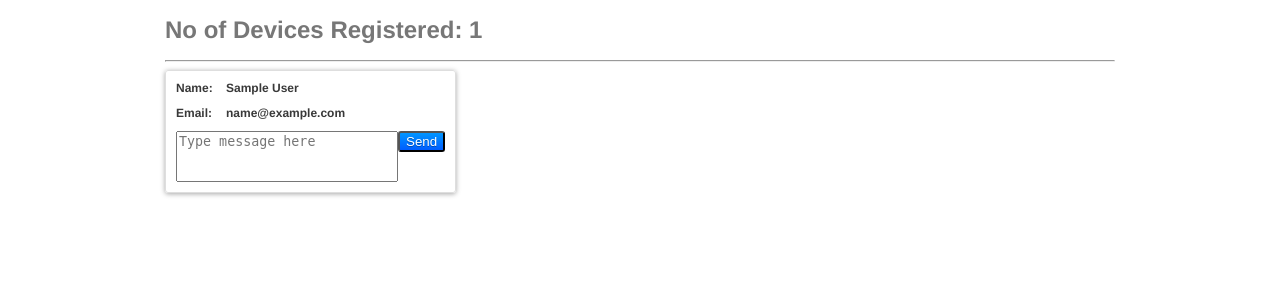
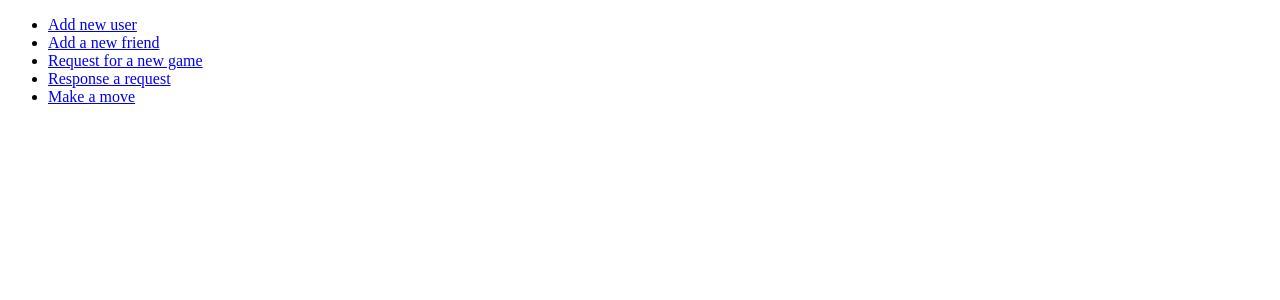
Before and after one commit to rchampa/Simon-Says-Server, a PHP site: page / in a window 1280 px wide. Shown: the top 300 px of the page. Run offline with PHP 8.4, Linux system fonts and the light colour scheme; tables that the repository leaves empty or names only in its code hold one stand-in row (values such as "Sample post"); some libraries are stand-ins or nearby versions.

Commit message:
v0.1 stable release

```diff
--- a/source/add_friend.html
+++ b/source/add_friend.html
@@ -3,7 +3,7 @@
 
 <br>Form to add new friends:
 
-<form method="post" action="add_friends.php" >
+<form method="post" action="add_friend.php" >
 <br>
 Your user name:
 <br>
--- a/source/adduser.html
+++ b/source/adduser.html
@@ -22,6 +22,12 @@ GCM id:
 <input type="Text" name="gcm_id" >
 <br>
 
+<br>
+Email:
+<br>
+<input type="Text" name="email" >
+<br>
+
 
 <input type="Submit" name="enviar" value="Add new user">
 </form>
--- a/source/db_functions.php
+++ b/source/db_functions.php
@@ -1,4 +1,47 @@
 <?php
+
+
+ /*
+	Codes and messages
+	===== === ========
+	By default an unknow problem wil be -1.
+
+	-1	Unknown problem.
+
+	User Registration
+	==== ============
+	0	User registration successfully.
+	1	$user is already registered, cant register the same user twice.
+
+	Add a friend
+	=== = ======
+	2	Friendship added successfully.
+	3	They are already friends.
+	4	$user is not registered.
+
+	Request a new game
+	======= = === ====
+	5	New game added, waiting for player to accept the request...
+	6	There is already a game in progress.
+	7	They are not friends.
+
+	Response a request game
+	======== = ======= ====
+	8	Accepted game.
+	9	Refused game.
+	10	Surrendered $user.
+	11	The game is already in progress.
+	12	The game does not exists.
+
+	Make a move
+	==== = ====
+	13	New move added.
+	14	The game is not ready.
+	15	They have another game in progress.
+	16	They have another request. They should accept or refuse that request.
+	17	Invalid player, the player do not belong to the game.
+
+*/
 
 class DB_Functions {
 
@@ -28,54 +71,158 @@ class DB_Functions {
 		}
 	}
 
-	public function register($name, $password, $gcm_id) {
+	public function register($name, $password, $gcm_id, $email) {
 
 		if( !$this->isUserRegistered($name) ){
-			$result = mysql_query("insert into users(name, password, gcm_id, user_created_at) values ('$name', '$password', '$gcm_id', NOW())");
+			if(mysql_query("insert into users(name, password, email, gcm_id, user_created_at) values ('$name', '$password', '$email', '$gcm_id', NOW())")){
+				$result=array("code"=>"0", "message"=>"User registration successfully.");
+				return $result;
+			}
+			else{
+				$resultado=array("code"=>"-1", "message"=>"Unknown problem.");
+				return $result;
+			}
 		}
 		else{
-			return false;
+			$result=array("code"=>"1", "message"=>$name . " is already registered, cant register the same user twice.");
+			return $result;
 		}
-
-		return $result;
     }
 
 	public function addFriend($player_name, $friend_name){
 
-		if( $this->isUserRegistered($player_name) && $this->isUserRegistered($friend_name) ){
-			if ( !$this->areFriends($player_name, $friend_name) ){
-				$result = mysql_query("insert into friends(player_name, friend_name, friendship_added_at) values ('$player_name', '$friend_name', NOW())");
-			}
-			else{
-				return false;
-			}
+		if( !$this->isUserRegistered($player_name) ){
+			$result=array("code"=>"4", "message"=>$player_name . "  is not registered.");
+			return $result;
+		}
+		if( !$this->isUserRegistered($friend_name) ){
+			$result=array("code"=>"4", "message"=>$friend_name . "  is not registered.");
+			return $result;
+		}
+
+		if ( $this->areFriends($player_name, $friend_name) ){
+			$result=array("code"=>"3", "message"=>"They are already friends.");
+			return $result;
+		}
+
+		if(mysql_query("insert into friends(player_name, friend_name, friendship_added_at) values ('$player_name', '$friend_name', NOW())")){
+			$result=array("code"=>"2", "message"=>"Friendship added successfully.");
+			return $result;
 		}
 		else{
-			return false;
+			$result=array("code"=>"-1", "message"=>"Unknown problem.");
+			return $result;
 		}
 
-		return $result;
 
 	}
 
 	public function requestGame($player_name, $friend_name){
 
-		if( $this->isUserRegistered($player_name) && $this->isUserRegistered($friend_name) ){
-			if ( $this->areFriends($player_name, $friend_name) ){
-				$result = mysql_query("insert into games(player1_name, player2_name, friendship_added_at) values ('$player_name', '$friend_name', NOW())");
-				return $result;
-			}
-			else{
-				return false;
-			}
+		if( !$this->isUserRegistered($player_name) ){
+			$result=array("code"=>"4", "message"=>$player_name . "  is not registered.");
+			return $result;
 		}
-		else{
-			return false;
+		if( !$this->isUserRegistered($friend_name) ){
+			$result=array("code"=>"4", "message"=>$friend_name . "  is not registered.");
+			return $result;
 		}
+
+		if ( !$this->areFriends($player_name, $friend_name) ){
+			$result=array("code"=>"7", "message"=>"They are not friends.");
+			return $result;
+		}
+
+		if ($this->areTheyPlaying($player_name, $friend_name) ){
+			$result=array("code"=>"15", "message"=>"They another game in progress.");
+			return $result;
+		}
+
+		if ($this->areTheyHaveAnotherRequest($player_name, $friend_name) ){
+			$result=array("code"=>"16", "message"=>"They have another request. They should accept or refuse that request.");
+			return $result;
+		}
+
+
+		if(mysql_query("insert into games(player1_name, player2_name, game_created_at) values ('$player_name', '$friend_name', NOW())")){
+			$result=array("code"=>"5", "message"=>"New game added, waiting for player to accept the request..");
+			return $result;
+		}
+
+
+		$result=array("code"=>"-1", "message"=>"Unknown problem.");
+		return $result;
+
+	}
+
+
+	public function responseRequestGame($game_id, $response){
+
+		if( !$this->isGameRegistered($game_id) ){
+			$result=array("code"=>"12", "message"=>"The game does not exists.");
+			return $result;
+		}
+
+		if($this->isGameInProgress($game_id)){
+			$result=array("code"=>"11", "message"=>"The game is already in progress.");
+			return $result;
+		}
+
+		switch ($response) {
+			case "1":
+
+				if(mysql_query("update games set state=2 where game_id='$game_id'")){
+					$result=array("code"=>"8", "message"=>"Accepted game.");
+					return $result;
+				}
+
+				break;
+
+			case "2":
+
+				if(mysql_query("update games set state=3 where game_id='$game_id'")){
+					$result=array("code"=>"9", "message"=>"Refused game.");
+					return $result;
+				}
+
+				break;
+
+		}
+
+		$result=array("code"=>"-1", "message"=>"Unknown problem.");
+		return $result;
+
+	}
+
+	public function makemove($game_id, $player_name, $move){
+
+		if( !$this->isGameRegistered($game_id) ){
+			$result=array("code"=>"12", "message"=>"The game does not exists.");
+			return $result;
+		}
+
+		if( !$this->isGameInProgress($game_id)){
+			$result=array("code"=>"14", "message"=>"The game is not ready.");
+			return $result;
+		}
+
+		if( !$this->isPlayerOfTheGame($game_id, $player_name)){
+			$result=array("code"=>"17", "message"=>"Invalid player, the player do not belong to the game.");
+			return $result;
+		}
+
+		if(mysql_query("insert into moves (game_id,player_name,move,move_created_at) values ('$game_id', '$player_name', '$move', NOW())")){
+			$result=array("code"=>"13", "message"=>"New move added.");
+			return $result;
+		}
+
+		$result=array("code"=>"-1", "message"=>"Unknown problem.");
+		return $result;
+
 	}
 
 	public function isGameRegistered($game_id){
-		$result = mysql_query("select * from games where game_id='$game_id'");
+		$result = mysql_query("select * from games where game_id='$game_id' and (state!=3 and state!=4)");
 		if (mysql_num_rows($result) > 0) {
 			return true;
 		} else {
@@ -83,34 +230,19 @@ class DB_Functions {
 		}
 	}
 
-	public function acceptGame($game_id){
+	public function isGameInProgress($game_id){
 
-		if($this->isGameRegistered($game_id)){
-			$result = mysql_query("update games set in_process=true,accepted=true where game_id='$game_id'");
-			return $result;
-		}
-		else{
+		$result = mysql_query("select * from games where game_id='$game_id' and state=2");
+
+		if (mysql_num_rows($result) > 0) {
+			return true;
+		} else {
 			return false;
 		}
 
 	}
 
-	public function isGameInProgress($game_id){
 
-
-	}
-
-	public function makemove($game_id, $player_name, $move){
-
-		if($this->isGameRegistered($game_id)){
-			$result = mysql_query("insert into moves (game_id,player_name,move,move_created_at) values ('$game_id', '$player_name', '$move', NOW())");
-			return $result;
-		}
-		else{
-			return false;
-		}
-
-	}
 
     public function getAllUsers() {
         $result = mysql_query("select * from users");
@@ -132,6 +264,36 @@ class DB_Functions {
 		}
 	}
 
+	public function areTheyPlaying($player1_name, $player2_name){
+		$result = mysql_query("select * from games where state=2 AND ( (player1_name='$player1_name' AND player2_name='$player2_name') OR (player1_name='$player2_name' AND player2_name='$player1_name') )" );
+
+		if (mysql_num_rows($result) > 0) {
+			return true;
+		} else {
+			return false;
+		}
+	}
+
+	public function areTheyHaveAnotherRequest($player1_name, $player2_name){
+		$result = mysql_query("select * from games where state=1 AND ( (player1_name='$player1_name' AND player2_name='$player2_name') OR (player1_name='$player2_name' AND player2_name='$player1_name') )" );
+
+		if (mysql_num_rows($result) > 0) {
+			return true;
+		} else {
+			return false;
+		}
+	}
+
+	public function isPlayerOfTheGame($game_id, $player_name){
+		$result = mysql_query("select * from games where game_id='$game_id' AND ( player1_name='$player_name' OR player2_name='$player_name' )" );
+
+		if (mysql_num_rows($result) > 0) {
+			return true;
+		} else {
+			return false;
+		}
+	}
+
 }
 
 ?>
--- a/source/index.php
+++ b/source/index.php
@@ -1,133 +1,15 @@
 <!DOCTYPE html>
 <html>
     <head>
-        <title></title>
-        <meta http-equiv="Content-Type" content="text/html; charset=UTF-8">
-        <script src="http://ajax.googleapis.com/ajax/libs/jquery/1.8.2/jquery.min.js"></script>
-        <script type="text/javascript">
-            $(document).ready(function(){
 
-            });
-            function sendPushNotification(id){
-                var data = $('form#'+id).serialize();
-                $('form#'+id).unbind('submit');
-                $.ajax({
-                    url: "send_message.php",
-                    type: 'GET',
-                    data: data,
-                    beforeSend: function() {
-
-                    },
-                    success: function(data, textStatus, xhr) {
-                          $('.txt_message').val("");
-                    },
-                    error: function(xhr, textStatus, errorThrown) {
-
-                    }
-                });
-                return false;
-            }
-        </script>
-        <style type="text/css">
-            .container{
-                width: 950px;
-                margin: 0 auto;
-                padding: 0;
-            }
-            h1{
-                font-family: 'Helvetica Neue', Helvetica, Arial, sans-serif;
-                font-size: 24px;
-                color: #777;
-            }
-            div.clear{
-                clear: both;
-            }
-            ul.devices{
-                margin: 0;
-                padding: 0;
-            }
-            ul.devices li{
-                float: left;
-                list-style: none;
-                border: 1px solid #dedede;
-                padding: 10px;
-                margin: 0 15px 25px 0;
-                border-radius: 3px;
-                -webkit-box-shadow: 0 1px 5px rgba(0, 0, 0, 0.35);
-                -moz-box-shadow: 0 1px 5px rgba(0, 0, 0, 0.35);
-                box-shadow: 0 1px 5px rgba(0, 0, 0, 0.35);
-                font-family: 'Helvetica Neue', Helvetica, Arial, sans-serif;
-                color: #555;
-            }
-            ul.devices li label, ul.devices li span{
-                font-family: 'Helvetica Neue', Helvetica, Arial, sans-serif;
-                font-size: 12px;
-                font-style: normal;
-                font-variant: normal;
-                font-weight: bold;
-                color: #393939;
-                display: block;
-                float: left;
-            }
-            ul.devices li label{
-                height: 25px;
-                width: 50px;
-            }
-            ul.devices li textarea{
-                float: left;
-                resize: none;
-            }
-            ul.devices li .send_btn{
-                background: -webkit-gradient(linear, 0% 0%, 0% 100%, from(#0096FF), to(#005DFF));
-                background: -webkit-linear-gradient(0% 0%, 0% 100%, from(#0096FF), to(#005DFF));
-                background: -moz-linear-gradient(center top, #0096FF, #005DFF);
-                background: linear-gradient(#0096FF, #005DFF);
-                text-shadow: 0 1px 0 rgba(0, 0, 0, 0.3);
-                border-radius: 3px;
-                color: #fff;
-            }
-        </style>
     </head>
     <body>
-        <?php
-        include_once 'db_functions.php';
-        $db = new DB_Functions();
-        $users = $db->getAllUsers();
-        if ($users != false)
-            $no_of_users = mysql_num_rows($users);
-        else
-            $no_of_users = 0;
-        ?>
-        <div class="container">
-            <h1>No of Devices Registered: <?php echo $no_of_users; ?></h1>
-            <hr/>
-            <ul class="devices">
-                <?php
-                if ($no_of_users > 0) {
-                    ?>
-                    <?php
-                    while ($row = mysql_fetch_array($users)) {
-                        ?>
-                        <li>
-                            <form id="<?php echo $row["id"] ?>" name="" method="post" onsubmit="return sendPushNotification('<?php echo $row["id"] ?>')">
-                                <label>Name: </label> <span><?php echo $row["name"] ?></span>
-                                <div class="clear"></div>
-                                <label>Email:</label> <span><?php echo $row["email"] ?></span>
-                                <div class="clear"></div>
-                                <div class="send_container">
-                                    <textarea rows="3" name="message" cols="25" class="txt_message" placeholder="Type message here"></textarea>
-                                    <input type="hidden" name="regId" value="<?php echo $row["gcm_regid"] ?>"/>
-                                    <input type="submit" class="send_btn" value="Send" onclick=""/>
-                                </div>
-                            </form>
-                        </li>
-                    <?php }
-                } else { ?>
-                    <li>
-                        No Users Registered Yet!
-                    </li>
-                <?php } ?>
-            </ul>
-        </div>
+		<ul>
+			<li><a href="adduser.html">Add new user</a></li>
+			<li><a href="add_friend.html">Add a new friend</a></li>
+			<li><a href="request_new_game.html">Request for a new game</a></li>
+			<li><a href="response_request_game.html">Response a request</a></li>
+			<li><a href="make_a_move.html">Make a move</a></li>
+		</ul>
     </body>
 </html>
```
Also changed, not shown: source/add_friend.php (added, +23 -0 lines), source/adduser.php (+13 -12 lines), source/make_a_move.html (added, +28 -0 lines), source/make_a_move.php (added, +24 -0 lines), source/request_new_game.html (added, +24 -0 lines), source/request_new_game.php (added, +23 -0 lines), source/response_request_game.html (added, +38 -0 lines), source/response_request_game.php (added, +23 -0 lines), 1 other file.
